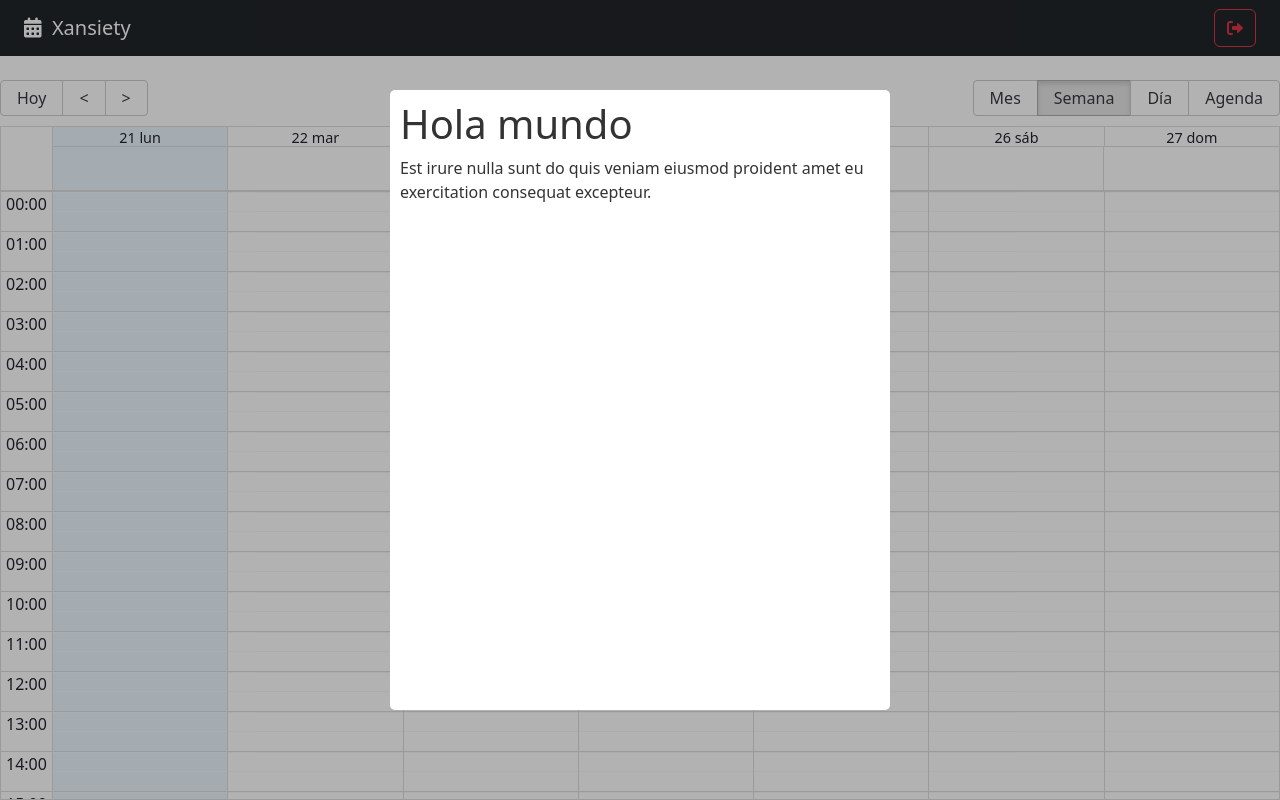
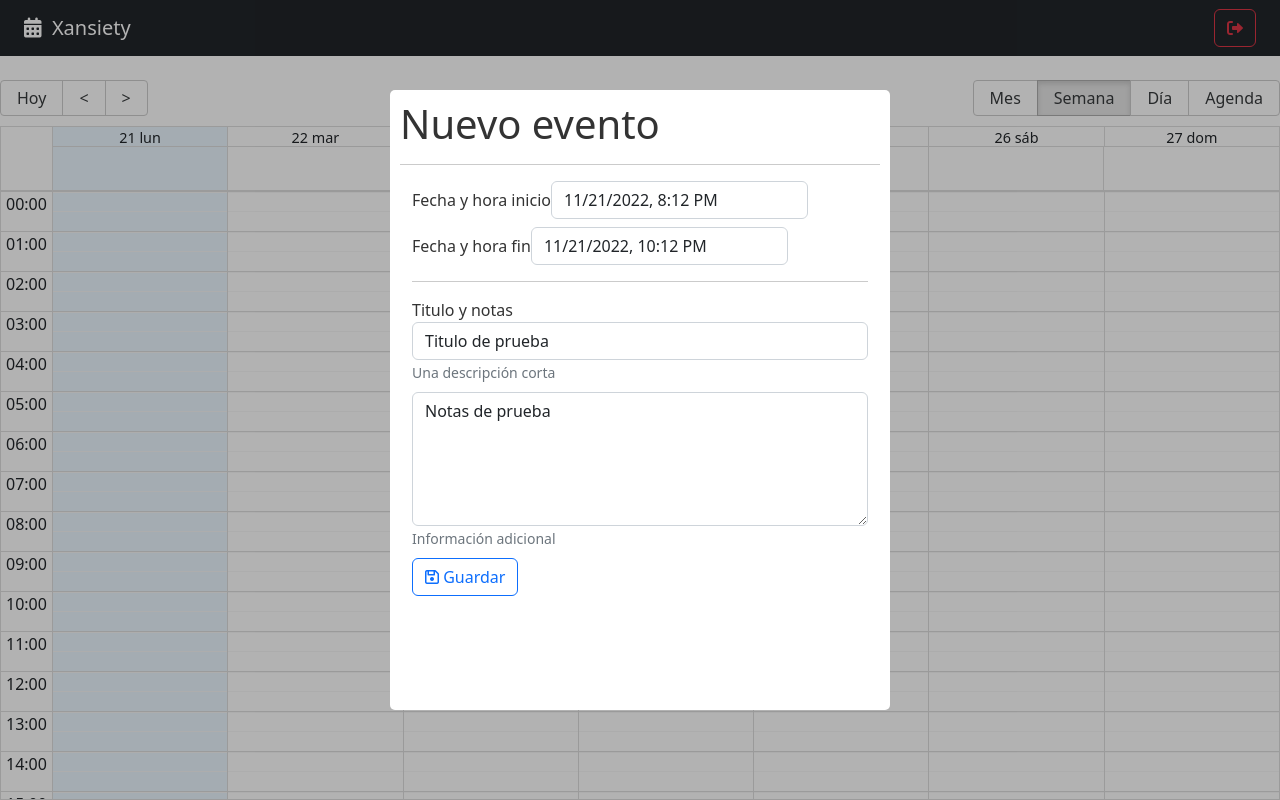
Before and after one commit to Xansiety/mern-calendar-app-frontend, a React (Vite) app: page / in a window 1280 px wide. Built offline with nearby package versions, Linux system fonts and the light colour scheme.

Commit message:
Calendario:Modal -> Se añade formulario y datepicker en modal

```diff
--- a/package.json
+++ b/package.json
@@ -12,6 +12,7 @@
     "date-fns": "^2.29.3",
     "react": "^18.2.0",
     "react-big-calendar": "^1.5.2",
+    "react-datepicker": "^4.8.0",
     "react-dom": "^18.2.0",
     "react-modal": "^3.16.1",
     "react-router-dom": "^6.4.3"
--- a/src/calendar/components/CalendarModal.jsx
+++ b/src/calendar/components/CalendarModal.jsx
@@ -1,4 +1,7 @@
 import { useState } from "react";
+import { addHours } from "date-fns";
+import DatePicker from "react-datepicker";
+import "react-datepicker/dist/react-datepicker.css";
 import Modal from "react-modal";
 
 const customStyles = {
@@ -17,6 +20,27 @@
 export const CalendarModal = () => {
   const [modalIsOpen, setModalIsOpen] = useState(true);
 
+  const [formValues, setFormValues] = useState({
+    title: "Titulo de prueba",
+    notes: "Notas de prueba",
+    start: new Date(),
+    end: addHours(new Date(), 2),
+  });
+
+  const onInputChange = ({ target }) => {
+    setFormValues({
+      ...formValues,
+      [target.name]: target.value,
+    });
+  };
+
+  const onDateChange = (event, changing) => {
+    setFormValues({
+      ...formValues,
+      [changing]: event,
+    });
+  };
+
   const onCloseModal = () => {
     setModalIsOpen(false);
   };
@@ -30,11 +54,67 @@
       overlayClassName="modal-fondo"
       closeTimeoutMS={200}
     >
-      <h1>Hola mundo</h1>
-      <p>
-        Est irure nulla sunt do quis veniam eiusmod proident amet eu
-        exercitation consequat excepteur.
-      </p>
+      <h1> Nuevo evento </h1>
+      <hr />
+      <form className="container">
+        <div className="form-group mb-2">
+          <label>Fecha y hora inicio</label>
+          <DatePicker
+            selected={formValues.start}
+            className="form-control"
+            onChange={(event) => onDateChange(event, "start")}
+            dateFormat="Pp"
+          />
+        </div>
+
+        <div className="form-group mb-2">
+          <label>Fecha y hora fin</label>
+          <DatePicker
+          minDate={formValues.start}
+            selected={formValues.end}
+            className="form-control"
+            onChange={(event) => onDateChange(event, "end")}
+            dateFormat="Pp"
+          />
+        </div>
+
+        <hr />
+        <div className="form-group mb-2">
+          <label>Titulo y notas</label>
+          <input
+            type="text"
+            className="form-control"
+            placeholder="Título del evento"
+            name="title"
+            autoComplete="off"
+            value={formValues.title}
+            onChange={onInputChange}
+          />
+          <small id="emailHelp" className="form-text text-muted">
+            Una descripción corta
+          </small>
+        </div>
+
+        <div className="form-group mb-2">
+          <textarea
+            type="text"
+            className="form-control"
+            placeholder="Notas"
+            rows="5"
+            name="notes"
+            value={formValues.notes}
+            onChange={onInputChange}
+          ></textarea>
+          <small id="emailHelp" className="form-text text-muted">
+            Información adicional
+          </small>
+        </div>
+
+        <button type="submit" className="btn btn-outline-primary btn-block">
+          <i className="far fa-save"></i>
+          <span> Guardar</span>
+        </button>
+      </form>
     </Modal>
   );
 };
```
Also changed, not shown: 1 other file (tests, documents, lock files or other folders).
